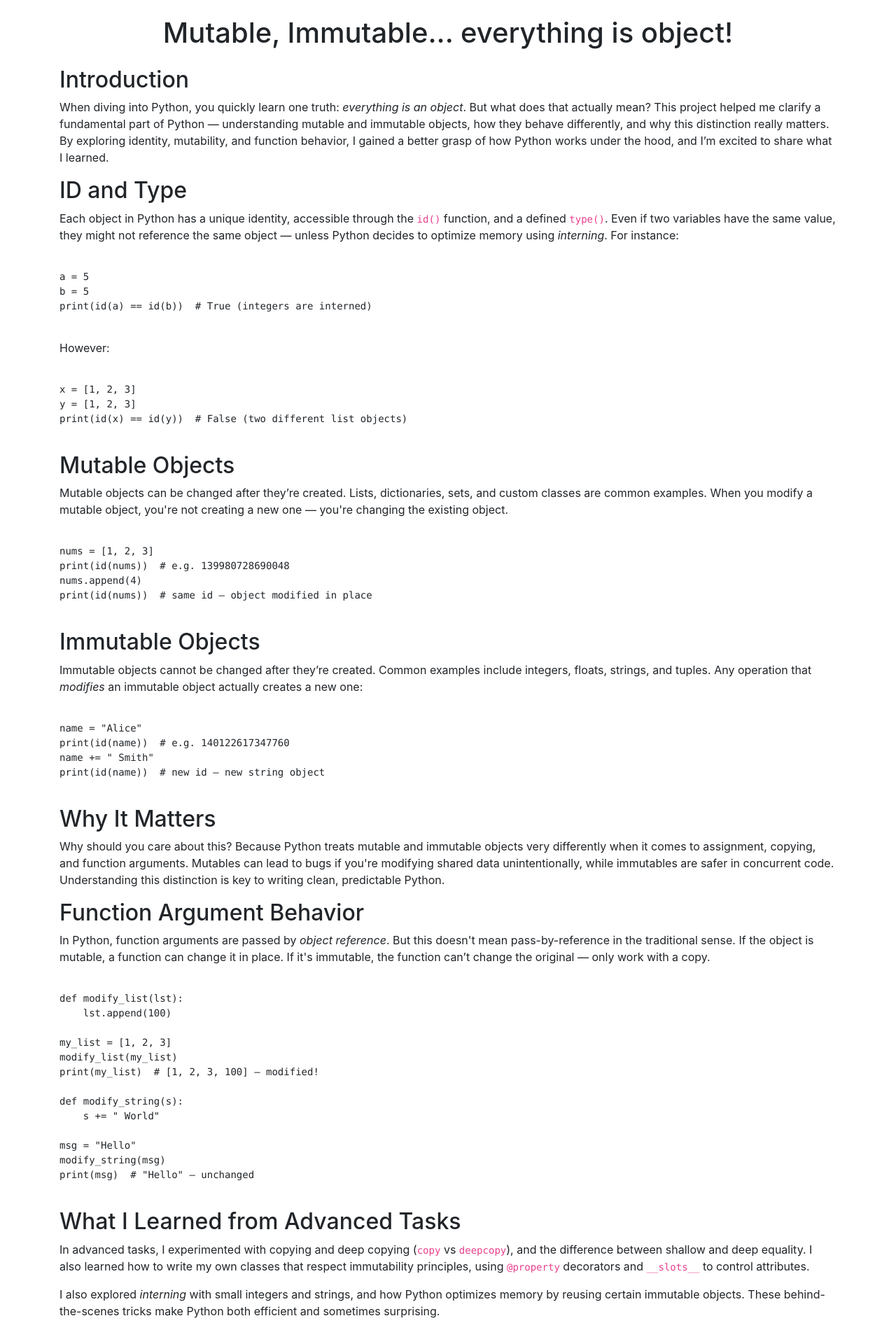
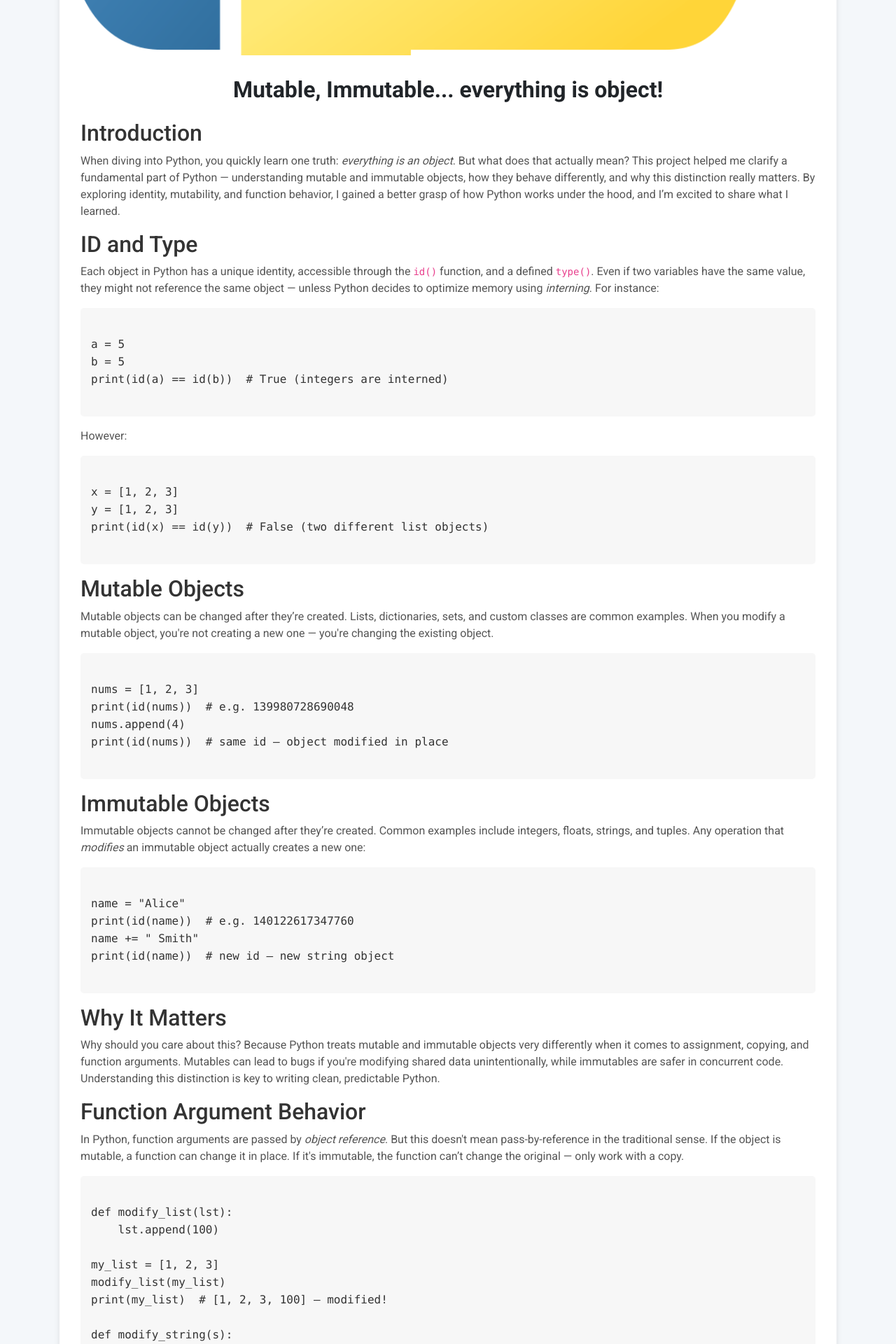
Before and after one commit to Noumso/blog_project, a Flask app: page / in a window 1280 px wide. Shown: the part 325-2245 px from the top of the page at 70% size. Before the commit the page ends 2208 px from the top, so only its background shows below. Run offline with Flask 3, Linux system fonts and the light colour scheme; some libraries are stand-ins or nearby versions.

Commit message:
better index

```diff
--- a/templates/index.html
+++ b/templates/index.html
@@ -1,20 +1,119 @@
 <!DOCTYPE html>
 <html lang="en">
+
 <head>
     <meta charset="UTF-8">
     <meta name="viewport" content="width=device-width, initial-scale=1.0">
     <title>{{ post.title }}</title>
-    <link rel="stylesheet" href="https://stackpath.bootstrapcdn.com/bootstrap/4.3.1/css/bootstrap.min.css">
+
+    <!-- Importation de Google Fonts -->
+    <link href="https://fonts.googleapis.com/css2?family=Roboto:wght@400;500;700&display=swap" rel="stylesheet">
+
+    <!-- Importation de Bootstrap 4 pour des composants modernes -->
+    <link rel="stylesheet" href="https://stackpath.bootstrapcdn.com/bootstrap/4.5.2/css/bootstrap.min.css">
+
+    <style>
+        body {
+            font-family: 'Roboto', sans-serif;
+            background-color: #f4f7fa;
+        }
+
+        .navbar {
+            background-color: #333;
+        }
+
+        .navbar-brand, .navbar-nav .nav-link {
+            color: #fff !important;
+        }
+
+        .navbar-brand:hover, .navbar-nav .nav-link:hover {
+            color: #f8f9fa !important;
+        }
+
+        .header-img {
+            width: 100%;
+            height: 300px;
+            object-fit: cover;
+            border-radius: 10px;
+        }
+
+        .card {
+            border: none;
+            border-radius: 15px;
+            background-color: #ffffff;
+            box-shadow: 0 4px 8px rgba(0, 0, 0, 0.1);
+            margin-bottom: 40px;
+        }
+
+        .card-body {
+            padding: 30px;
+        }
+
+        .card-title {
+            font-size: 2rem;
+            font-weight: bold;
+            margin-bottom: 20px;
+        }
+
+        .footer {
+            text-align: center;
+            padding: 20px;
+            background-color: #333;
+            color: #fff;
+            margin-top: 60px;
+        }
+
+        h2 {
+            color: #333;
+        }
+
+        p {
+            color: #555;
+        }
+
+        pre {
+            background-color: #f7f7f7;
+            padding: 15px;
+            border-radius: 5px;
+            font-family: 'Courier New', Courier, monospace;
+            font-size: 1rem;
+            color: #333;
+        }
+    </style>
 </head>
+
 <body>
-    <div class="container">
-        <div class="my-4 text-center">
-            <img src="{{ url_for('static', filename=post.image) }}" alt="Python Logo" class="img-fluid">
+
+    <!-- Navbar -->
+    <nav class="navbar navbar-expand-lg navbar-dark">
+        <div class="container">
+            <a class="navbar-brand" href="#">Python Blog</a>
         </div>
-        <h1 class="text-center">{{ post.title }}</h1>
-        <div class="mt-4">
-            <div>{{ post.content | safe }}</div>
+    </nav>
+
+    <!-- Main Content -->
+    <div class="container my-5">
+        <!-- Blog Post -->
+        <div class="card">
+            <img src="{{ url_for('static', filename=post.image) }}" alt="Python Logo" class="header-img">
+            <div class="card-body">
+                <h1 class="card-title text-center">{{ post.title }}</h1>
+                <div class="mt-4">
+                    <div>{{ post.content | safe }}</div>
+                </div>
+            </div>
         </div>
     </div>
+
+    <!-- Footer -->
+    <div class="footer">
+        <p>&copy; 2025 Python Blog. All Rights Reserved.</p>
+    </div>
+
+    <!-- Importation de Bootstrap JS et Popper.js -->
+    <script src="https://code.jquery.com/jquery-3.5.1.slim.min.js"></script>
+    <script src="https://cdn.jsdelivr.net/npm/@popperjs/core@2.5.2/dist/umd/popper.min.js"></script>
+    <script src="https://stackpath.bootstrapcdn.com/bootstrap/4.5.2/js/bootstrap.min.js"></script>
 </body>
+
 </html>
```
Also changed, not shown: static/img/python_logo.png (renamed from static/img/Python-logo-notext.svg.png).
